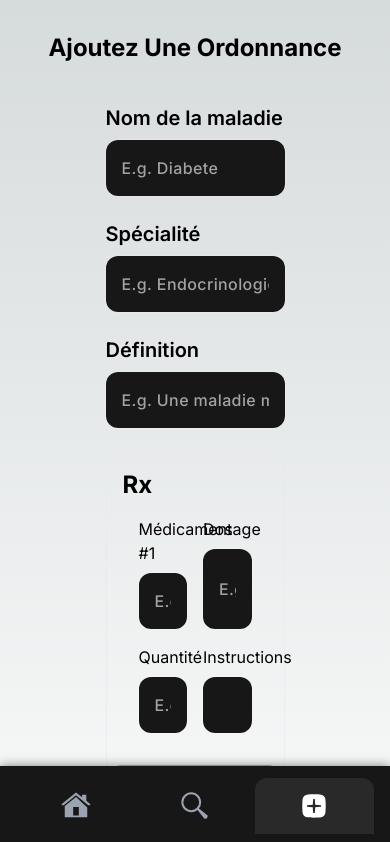
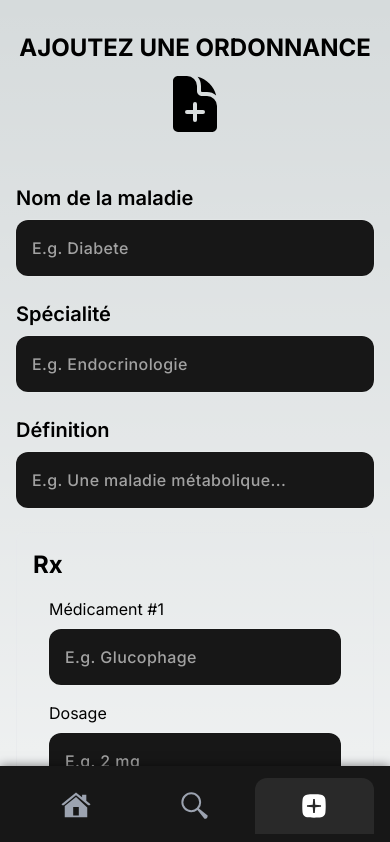
Before and after one commit to chabandou/eordonnances, a Next.js app: page /diseases/add in a window 390 px wide. Shown: the top 842 px of the page. Built offline with nearby package versions, Linux system fonts and the light colour scheme.

Commit message:
fixed broken deskbop styles + add page now responsive

```diff
--- a/app/diseases/add/DiseaseForm.jsx
+++ b/app/diseases/add/DiseaseForm.jsx
@@ -2,7 +2,14 @@
 
 import clsx from "clsx";
 import { useForm, useFieldArray } from "react-hook-form";
+
+
 import Rx from "@/app/ui/icons/Rx";
+import { TrashIcon } from "@heroicons/react/24/outline";
+import { PlusCircleIcon } from "@heroicons/react/24/outline";
+import { PaperAirplaneIcon } from "@heroicons/react/24/outline";
+import { ChevronDoubleRightIcon } from "@heroicons/react/24/outline";
+
 
 export default function DiseaseForm() {
   async function addDisease(data) {
@@ -53,10 +60,10 @@ export default function DiseaseForm() {
   return (
     <>
       <form
-        className="flex flex-col gap-2 w-1/2"
+        className="w-full lg:w-1/2 flex flex-col gap-2"
         onSubmit={handleSubmit((data) => addDisease(data))}
       >
-        <label htmlFor="name" className="text-xl font-semibold">
+        <label htmlFor="name" className="text-xl font-semibold mt-2">
           Nom de la maladie
         </label>
         <div className="relative search-container w-full flex flex-1 grow transition-all duration-300 ease-in-out hover:-translate-y-1">
@@ -65,10 +72,10 @@ export default function DiseaseForm() {
             id="name"
             {...register("name", { required: true, minLength: 3 })}
             placeholder="E.g. Diabete"
-            className="search-box input input-bordered input-primary w-full p-4 mb-4 rounded-lg outline outline-[0.5mm] outline-[#ffffff26] focus:outline-[#ffffff9a] hover:placeholder:opacity-70 focus:placeholder:opacity-70"
+            className="search-box input input-bordered input-primary w-full p-4 rounded-lg outline outline-[0.5mm] outline-[#ffffff26] focus:outline-[#ffffff9a] hover:placeholder:opacity-70 focus:placeholder:opacity-70"
           />
         </div>
-        <label htmlFor="specialty" className="text-xl font-semibold">
+        <label htmlFor="specialty" className="text-xl font-semibold mt-4">
           Spécialité
         </label>
         <div className="relative search-container w-full flex flex-1 grow transition-all duration-300 ease-in-out hover:-translate-y-1">
@@ -78,10 +85,10 @@ export default function DiseaseForm() {
             {...register("specialty", { required: true })}
             placeholder="E.g. Endocrinologie"
             required
-            className="search-box input input-bordered input-primary w-full p-4 mb-4 rounded-lg outline outline-[0.5mm] outline-[#ffffff26] focus:outline-[#ffffff9a] hover:placeholder:opacity-70 focus:placeholder:opacity-70"
+            className="search-box input input-bordered input-primary w-full p-4 rounded-lg outline outline-[0.5mm] outline-[#ffffff26] focus:outline-[#ffffff9a] hover:placeholder:opacity-70 focus:placeholder:opacity-70"
           />
         </div>
-        <label htmlFor="definition" className="text-xl font-semibold">
+        <label htmlFor="definition" className="text-xl font-semibold mt-4">
           Définition
         </label>
         <div className="relative search-container w-full flex flex-1 grow transition-all duration-300 ease-in-out hover:-translate-y-1">
@@ -91,10 +98,10 @@ export default function DiseaseForm() {
             {...register("definition", { required: true, minLength: 15 })}
             placeholder="E.g. Une maladie métabolique..."
             required
-            className="search-box input input-bordered input-primary w-full p-4 mb-4 rounded-lg outline outline-[0.5mm] outline-[#ffffff26] focus:outline-[#ffffff9a] hover:placeholder:opacity-70 focus:placeholder:opacity-70"
+            className="search-box input input-bordered input-primary w-full p-4 rounded-lg outline outline-[0.5mm] outline-[#ffffff26] focus:outline-[#ffffff9a] hover:placeholder:opacity-70 focus:placeholder:opacity-70"
           />
         </div>
-        <div className=" border border-dotted flex-col flex-wrap gap-4 w-full p-4 rounded-lg">
+        <div className=" border border-dotted flex-col flex-wrap gap-4 w-full p-4 rounded-lg mt-4">
           <label className="grow text-2xl font-bold mb-4">Rx</label>
           <div className="flex flex-col gap-4">
             {fields.map((field, index) => {
@@ -102,7 +109,7 @@ export default function DiseaseForm() {
                 <div
                   key={field.id}
                   className={clsx(
-                    "form-control grid grid-cols-2 gap-4 border-b border-dotted p-4 rounded-md",
+                    "form-control grid grid-cols-1 lg:grid-cols-2 gap-4 border-b border-dotted p-4 rounded-md",
                     index === fields.length - 1 && "border-b-0"
                   )}
                 >
@@ -162,8 +169,11 @@ export default function DiseaseForm() {
                       onClick={() => {
                         remove(index);
                       }}
+                      className="lg:col-span-2 flex items-center justify-center hover:bg-red-500/50 text-red-300 hover:text-white p-4 rounded-lg self-center border-2 border-red-400/80 hover:border-transparent active:bg-[#008148] active:scale-95 transition-all duration-300"
                     >
-                      Supprimer
+
+                      <TrashIcon className="w-6 h-6 transition-all duration-300" />
+                      <span className="sr-only">Supprimer le médicament</span>
                     </button>
                   )}
                 </div>
@@ -179,12 +189,9 @@ export default function DiseaseForm() {
                   instructions: "",
                 });
               }}
-              className="flex group items-center hover:bg-gray-500/50 text-gray-300 hover:text-white p-4 rounded-lg self-center border-2 border-gray-400/80 hover:border-transparent active:bg-[#008148] active:scale-95 transition-all duration-300"
+              className="w-full md:w-1/2 lg:h-1/3 flex group items-center hover:bg-gray-500/50 text-gray-300 hover:text-white p-4 rounded-lg self-center border-2 border-gray-400/80 hover:border-transparent active:bg-[#008148] active:scale-95 transition-all duration-300"
             >
-              +{" "}
-              {
-                <Rx className="w-6 h-6 -translate-x-[0.15rem] *:fill-gray-300 group-hover:*:fill-white transition-all duration-300" />
-              }{" "}
+              <PlusCircleIcon className="w-6 h-6 -translate-x-[0.15rem] mr-2 transition-all duration-300" />
               Médicament
             </button>
           </div>
@@ -193,7 +200,8 @@ export default function DiseaseForm() {
           type="submit"
           className="search-container group relative my-2 p-4 min-h-16 rounded-lg bg-[#323232] text-white text-2xl font-bold hover:bg-transparent active:bg-[hsl(153,100%,15%)] active:scale-95 hover:-translate-y-1 transition-all ease-in-out duration-500"
         >
-          <span className="absolute inset-0 content-center group-hover:backdrop-blur-md">Ajouter</span>
+          <span className="text-2xl absolute inset-0 content-center group-hover:backdrop-blur-md">Ajouter <ChevronDoubleRightIcon className="w-8 h-8 inline-block group-hover:translate-x-1 transition-all duration-300" /></span>
+          <span className="sr-only">Ajouter la maladie</span>
         </button>
       </form>
     </>
--- a/app/diseases/add/page.jsx
+++ b/app/diseases/add/page.jsx
@@ -1,11 +1,16 @@
 
 import DiseaseForm from "./DiseaseForm";
+import { DocumentPlusIcon } from "@heroicons/react/24/solid";
+
+
+
+
 export default function Add() {
 
 
     return (
         <section className="flex flex-col w-full justify-center items-center gap-10 mt-4 z-[5] p-4">
-            <h1 className="text-2xl font-bold">Ajoutez Une Ordonnance</h1>
+            <h1 className="text-2xl lg:text-3xl text-center font-bold uppercase">Ajoutez Une Ordonnance <DocumentPlusIcon className="w-16 h-16 lg:w-12 lg:h-12 inline-block mt-2 lg:mt-0" /></h1>
             <DiseaseForm />
         </section>
     );
--- a/app/diseases/page.jsx
+++ b/app/diseases/page.jsx
@@ -95,7 +95,7 @@ export default async function Page({ searchParams }) {
   const finalSpecialties = removeDuplicates(specialtiesArray);
 
   return (
-    <main className="container flex flex-col items-center min-h-screen py-4">
+    <main className="w-full flex flex-col items-center justify-center min-h-screen py-4">
       <Search
         placeholder="Rechercher une maladie"
         specialties={finalSpecialties}
--- a/app/globals.css
+++ b/app/globals.css
@@ -557,8 +557,8 @@ input {
 
 .list {
   position: absolute;
-  top: 100%;
-  left: 0;
+  top: 105%;
+  right: 0;
   background: var(--card-color);
   border: 0.3mm solid hsl(0, 0%, 18%);
   margin-top: 5px;
@@ -624,7 +624,13 @@ input:checked + label {
   visibility: visible;
   max-height: 1350%;
   z-index: 15;
+
 }
+
+.input-box.open:hover {
+  outline: 0.7mm solid hsl(var(--g1dark), 0.75);
+}
+
 
 @media screen and (max-width: 768px) {
 
--- a/app/ui/index/CardsWithSpecialty.jsx
+++ b/app/ui/index/CardsWithSpecialty.jsx
@@ -5,7 +5,7 @@ import { motion, AnimatePresence } from "framer-motion";
 export default function CardsWithSpecialty({ specialty, diseases }) {
   return (
     <AnimatePresence>
-      <div className="specialty-h w-[90%] lg:w-3/4 flex flex-col items-center lg:items-start m-2 mt-4">
+      <div className="specialty-h w-[90%] flex flex-col items-center lg:items-start m-2 mt-4">
         <span
           key={specialty}
           className={`text-[2.75rem] leading-none lg:leading-tight md:text-4xl lg:text-[3.5rem] text-center lg:text-left font-bold specialty-h2 disease-card-${specialty} uppercase`}
@@ -18,7 +18,7 @@ export default function CardsWithSpecialty({ specialty, diseases }) {
         animate={{ opacity: 1 }}
         exit={{ opacity: 0 }}
         transition={{ duration: 0.5 }}
-        className="w-full grid grid-cols-1 md:grid-cols-1 lg:grid-cols-2 place-items-center gap-x-4 "
+        className="w-full lg:w-[90%] mx-auto grid grid-cols-1 md:grid-cols-1 lg:grid-cols-2 place-items-center gap-2"
       >
         {diseases.map((d, i) => (
           <AnimatePresence>
--- a/app/ui/index/DiseaseCard.jsx
+++ b/app/ui/index/DiseaseCard.jsx
@@ -65,16 +65,16 @@ export default function DiseaseCard({ d, i }) {
       initial={{ opacity: 0 }}
       animate={{ opacity: 1 }}
       exit={{ opacity: 0 }}
-      className="w-[90%] lg:w-full p-0 lg:max-h-fit m-2 lg:m-3"
+      className="w-[90%] lg:w-[40vw] p-0 lg:max-h-fit m-2 mt-4"
     >
       <Link
         key={d._id}
         href={`/diseases/${d._id}`}
-        className="hover:cursor-pointer border-transparent rounded-3xl text-xl w-full lg:w-1/3"
+        className="hover:cursor-pointer border-transparent rounded-3xl text-xl w-full"
       >
         <div
           ref={diseaseCardRef}
-          className={`disease-card lg:w-[73vmin] lg:aspect-[3.75/1] nx-auto disease-card-${d.disease.specialty}`}
+          className={`disease-card w-full lg:aspect-[3.75/1] nx-auto disease-card-${d.disease.specialty}`}
         >
           <div
             className=" *:z-10 z-[5] flex flex-col rounded-3xl p-4 gap-3 disease-card-content"
--- a/app/ui/search.jsx
+++ b/app/ui/search.jsx
@@ -22,7 +22,7 @@ export default function Search({ placeholder, specialties }) {
 
 
   return (
-    <section className="w-4/5 lg:w-[40%] flex flex-col lg:flex-row justify-center items-center  m-4 p-0 gap-4 h-fit ">
+    <section className="w-4/5 lg:w-[50%] flex flex-col lg:flex-row justify-center items-center  m-4 p-0 gap-4 h-fit ">
       <div className="search-container relative w-full flex flex-1 grow transition-all duration-300 ease-in-out">
         <label htmlFor="search" className="sr-only">
           Search
```
